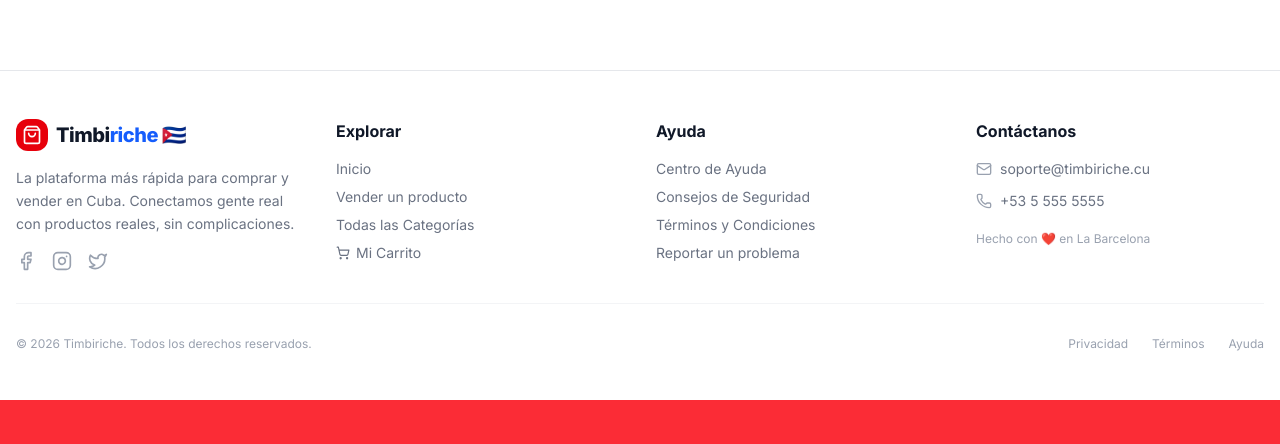
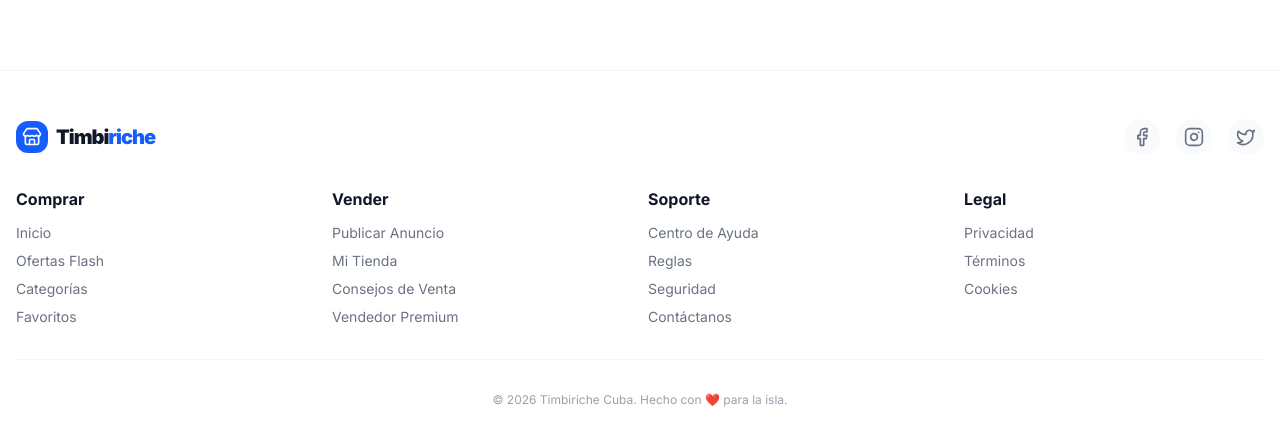
Before and after one commit to EnriqueBarroso/timbiriche-cuba, a Next.js app: page / in a window 1280 px wide. Shown: the part 1538-1982 px from the top of the page. Before the commit the page ends 1938 px from the top, so only its background shows below. Built offline with nearby package versions, Linux system fonts and the light colour scheme; no server answers; the database is empty.

Commit message:
feat: Footer movil compacto y boton WhatsApp flotante

```diff
--- a/components/Footer.tsx
+++ b/components/Footer.tsx
@@ -1,126 +1,90 @@
-"use client";
-
 import Link from "next/link";
-import { usePathname } from "next/navigation";
-import { Facebook, Instagram, Twitter, Mail, Phone, ShoppingBag, ShoppingCart } from "lucide-react";
+import { Store, Facebook, Instagram, Twitter } from "lucide-react";
 
 export default function Footer() {
-  const currentYear = new Date().getFullYear();
-  const pathname = usePathname();
+  return (
+    <footer className="bg-white border-t border-gray-100 mt-auto pb-24 md:pb-8">
+      <div className="mx-auto max-w-7xl px-4 py-8 md:py-12">
 
-  // 1. Definimos las zonas donde queremos el Footer Pequeño (Minimalista)
-  const isWorkspace =
-    pathname === "/mis-publicaciones" ||
-    pathname === "/vender" ||
-    pathname === "/favoritos" ||
-    pathname === "/carrito" ||
-    pathname?.startsWith("/perfil") ||
-    pathname?.startsWith("/product/") ||
-    pathname?.startsWith("/editar/");
-
-  // 2. Si estamos en zona de trabajo, mostramos el diseño "que mola" (Pequeño)
-  if (isWorkspace) {
-    return (
-      <footer className="bg-gray-50 py-6 text-center text-xs text-gray-400 border-t border-gray-100 mt-auto">
-        <p>© {currentYear} Timbiriche. Tu espacio.</p>
-      </footer>
-    );
-  }
-
-  // 3. Si no, mostramos el Footer Completo
-  return (
-    <footer className="bg-white border-t border-gray-200 mt-auto">
-      <div className="max-w-7xl mx-auto px-4 py-12">
-
-        {/* Grid de 4 columnas */}
-        <div className="grid grid-cols-1 md:grid-cols-2 lg:grid-cols-4 gap-8 mb-8">
-
-          {/* Columna 1: Marca */}
-          <div>
-            <Link href="/" className="flex items-center gap-2 mb-4 group">
-              <div className="bg-red-600 text-white p-1.5 rounded-lg group-hover:rotate-3 transition-transform">
-                <ShoppingBag className="w-5 h-5" />
+        {/* PARTE SUPERIOR: Logo y Redes */}
+        <div className="flex flex-col md:flex-row justify-between items-center mb-8 gap-6">
+          <Link href="/" className="flex items-center gap-2 group">
+            <div className="bg-blue-600 text-white p-1.5 rounded-lg transform group-hover:rotate-3 transition-transform">
+              <Store className="h-5 w-5" />
             </div>
-              <span className="text-xl font-extrabold tracking-tight text-gray-900">
-                Timbi<span className="text-blue-600">riche</span> 🇨🇺
+            <span className="text-xl font-black tracking-tighter text-gray-900">
+              Timbi<span className="text-blue-600">riche</span>
             </span>
           </Link>
-            <p className="text-gray-500 text-sm leading-relaxed mb-4">
-              La plataforma más rápida para comprar y vender en Cuba.
-              Conectamos gente real con productos reales, sin complicaciones.
-            </p>
+
           <div className="flex gap-4">
-              <a href="https://facebook.com" target="_blank" rel="noopener noreferrer" className="text-gray-400 hover:text-blue-600 transition-colors">
+            <a href="#" className="p-2 bg-gray-50 rounded-full text-gray-500 hover:text-blue-600 hover:bg-blue-50 transition-colors">
               <Facebook className="w-5 h-5" />
             </a>
-              <a href="https://instagram.com" target="_blank" rel="noopener noreferrer" className="text-gray-400 hover:text-pink-600 transition-colors">
+            <a href="#" className="p-2 bg-gray-50 rounded-full text-gray-500 hover:text-pink-600 hover:bg-pink-50 transition-colors">
               <Instagram className="w-5 h-5" />
             </a>
-              <a href="https://twitter.com" target="_blank" rel="noopener noreferrer" className="text-gray-400 hover:text-blue-400 transition-colors">
+            <a href="#" className="p-2 bg-gray-50 rounded-full text-gray-500 hover:text-sky-500 hover:bg-sky-50 transition-colors">
               <Twitter className="w-5 h-5" />
             </a>
           </div>
         </div>
 
-          {/* Columna 2: Enlaces Rápidos */}
+        {/* PARTE CENTRAL: Grid de Enlaces (2 Columnas en Móvil / 4 en PC) */}
+        <div className="grid grid-cols-2 md:grid-cols-4 gap-x-4 gap-y-8 mb-8 text-center md:text-left">
+
+          {/* Columna 1 */}
           <div>
-            <h3 className="font-bold text-gray-900 mb-4">Explorar</h3>
+            <h3 className="font-bold text-gray-900 mb-3 text-sm md:text-base">Comprar</h3>
             <ul className="space-y-2 text-sm text-gray-500">
-              <li><Link href="/" className="hover:text-red-600 transition-colors">Inicio</Link></li>
-              <li><Link href="/vender" className="hover:text-red-600 transition-colors">Vender un producto</Link></li>
-              <li><Link href="/?category=all" className="hover:text-red-600 transition-colors">Todas las Categorías</Link></li>
-              <li>
-                <Link href="/carrito" className="hover:text-red-600 transition-colors flex items-center gap-1.5">
-                  <ShoppingCart className="w-3.5 h-3.5" />
-                  Mi Carrito
-                </Link>
-              </li>
+              <li><Link href="/" className="hover:text-blue-600">Inicio</Link></li>
+              <li><Link href="/ofertas" className="hover:text-blue-600">Ofertas Flash</Link></li>
+              <li><Link href="/categorias" className="hover:text-blue-600">Categorías</Link></li>
+              <li><Link href="/favoritos" className="hover:text-blue-600">Favoritos</Link></li>
             </ul>
           </div>
 
-          {/* Columna 3: Soporte */}
+          {/* Columna 2 */}
           <div>
-            <h3 className="font-bold text-gray-900 mb-4">Ayuda</h3>
+            <h3 className="font-bold text-gray-900 mb-3 text-sm md:text-base">Vender</h3>
             <ul className="space-y-2 text-sm text-gray-500">
-              <li><Link href="/ayuda" className="hover:text-red-600 transition-colors">Centro de Ayuda</Link></li>
-              <li><Link href="/ayuda#seguridad" className="hover:text-red-600 transition-colors">Consejos de Seguridad</Link></li>
-              <li><Link href="/terminos" className="hover:text-red-600 transition-colors">Términos y Condiciones</Link></li>
-              <li><Link href="/ayuda#contacto" className="hover:text-red-600 transition-colors">Reportar un problema</Link></li>
+              <li><Link href="/vender" className="hover:text-blue-600">Publicar Anuncio</Link></li>
+              <li><Link href="/mis-publicaciones" className="hover:text-blue-600">Mi Tienda</Link></li>
+              <li><Link href="/consejos" className="hover:text-blue-600">Consejos de Venta</Link></li>
+              <li><Link href="/premium" className="hover:text-blue-600">Vendedor Premium</Link></li>
             </ul>
           </div>
 
-          {/* Columna 4: Contacto */}
+          {/* Columna 3 */}
           <div>
-            <h3 className="font-bold text-gray-900 mb-4">Contáctanos</h3>
-            <ul className="space-y-3 text-sm text-gray-500">
-              <li className="flex items-center gap-2">
-                <Mail className="w-4 h-4 text-gray-400" />
-                <a href="mailto:soporte@timbiriche.cu" className="hover:text-red-600 transition-colors">
-                  soporte@timbiriche.cu
-                </a>
-              </li>
-              <li className="flex items-center gap-2">
-                <Phone className="w-4 h-4 text-gray-400" />
-                <a href="https://wa.me/1234567890" target="_blank" rel="noopener noreferrer" className="hover:text-red-600 transition-colors">
-                  +53 5 555 5555
-                </a>
-              </li>
-              <li className="pt-2">
-                <p className="text-xs text-gray-400">Hecho con ❤️ en La Barcelona</p>
-              </li>
+            <h3 className="font-bold text-gray-900 mb-3 text-sm md:text-base">Soporte</h3>
+            <ul className="space-y-2 text-sm text-gray-500">
+              <li><Link href="/ayuda" className="hover:text-blue-600">Centro de Ayuda</Link></li>
+              <li><Link href="/reglas" className="hover:text-blue-600">Reglas</Link></li>
+              <li><Link href="/seguridad" className="hover:text-blue-600">Seguridad</Link></li>
+              <li><Link href="/contacto" className="hover:text-blue-600">Contáctanos</Link></li>
             </ul>
           </div>
+
+          {/* Columna 4 */}
+          <div>
+            <h3 className="font-bold text-gray-900 mb-3 text-sm md:text-base">Legal</h3>
+            <ul className="space-y-2 text-sm text-gray-500">
+              <li><Link href="/privacidad" className="hover:text-blue-600">Privacidad</Link></li>
+              <li><Link href="/terminos" className="hover:text-blue-600">Términos</Link></li>
+              <li><Link href="/cookies" className="hover:text-blue-600">Cookies</Link></li>
+            </ul>
           </div>
 
-        {/* Barra Inferior: Copyright */}
-        <div className="border-t border-gray-100 pt-8 flex flex-col md:flex-row justify-between items-center gap-4 text-xs text-gray-400">
-          <p>© {currentYear} Timbiriche. Todos los derechos reservados.</p>
-          <div className="flex gap-6">
-            <Link href="/terminos#privacidad" className="hover:text-gray-900 transition-colors">Privacidad</Link>
-            <Link href="/terminos" className="hover:text-gray-900 transition-colors">Términos</Link>
-            <Link href="/ayuda" className="hover:text-gray-900 transition-colors">Ayuda</Link>
         </div>
+
+        {/* PARTE INFERIOR: Copyright */}
+        <div className="pt-8 border-t border-gray-100 text-center">
+          <p className="text-xs text-gray-400">
+            © {new Date().getFullYear()} Timbiriche Cuba. Hecho con ❤️ para la isla.
+          </p>
         </div>
+
       </div>
     </footer>
   );
```
Lines whose indentation alone changed are shown as unchanged.
